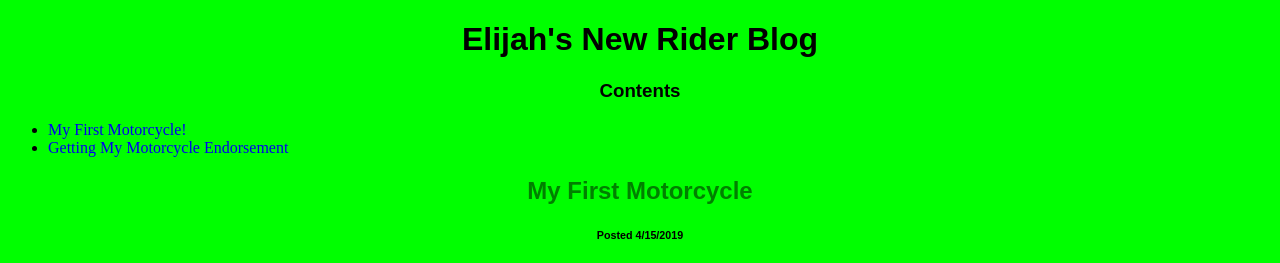
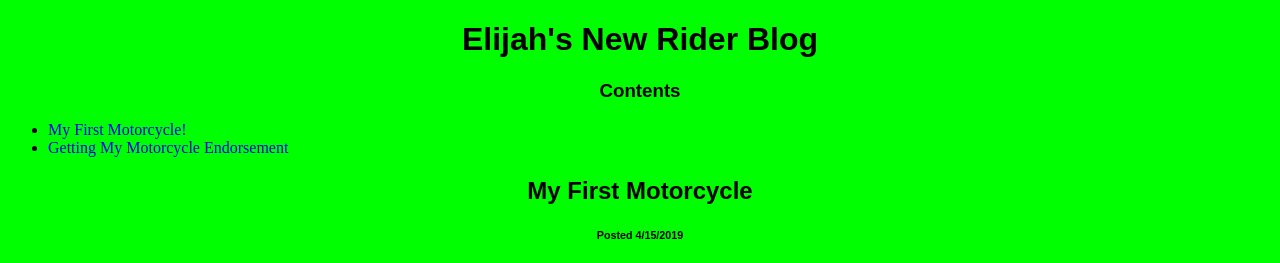
Before and after one commit to elijah-dungan/elijah-dungan.github.io, a plain HTML site: page index.html in a window 1280 px wide. Shown: the top 263 px of the page. Drawn offline with Linux system fonts and the light colour scheme.

Commit message:
Update index.html

```diff
--- a/index.html
+++ b/index.html
@@ -31,9 +31,6 @@
             p {
                 font-family: times, serif;
             }
-            #first_motor {
-                color: Green;
-            }
         </style>
     </head>
     <body>
```
